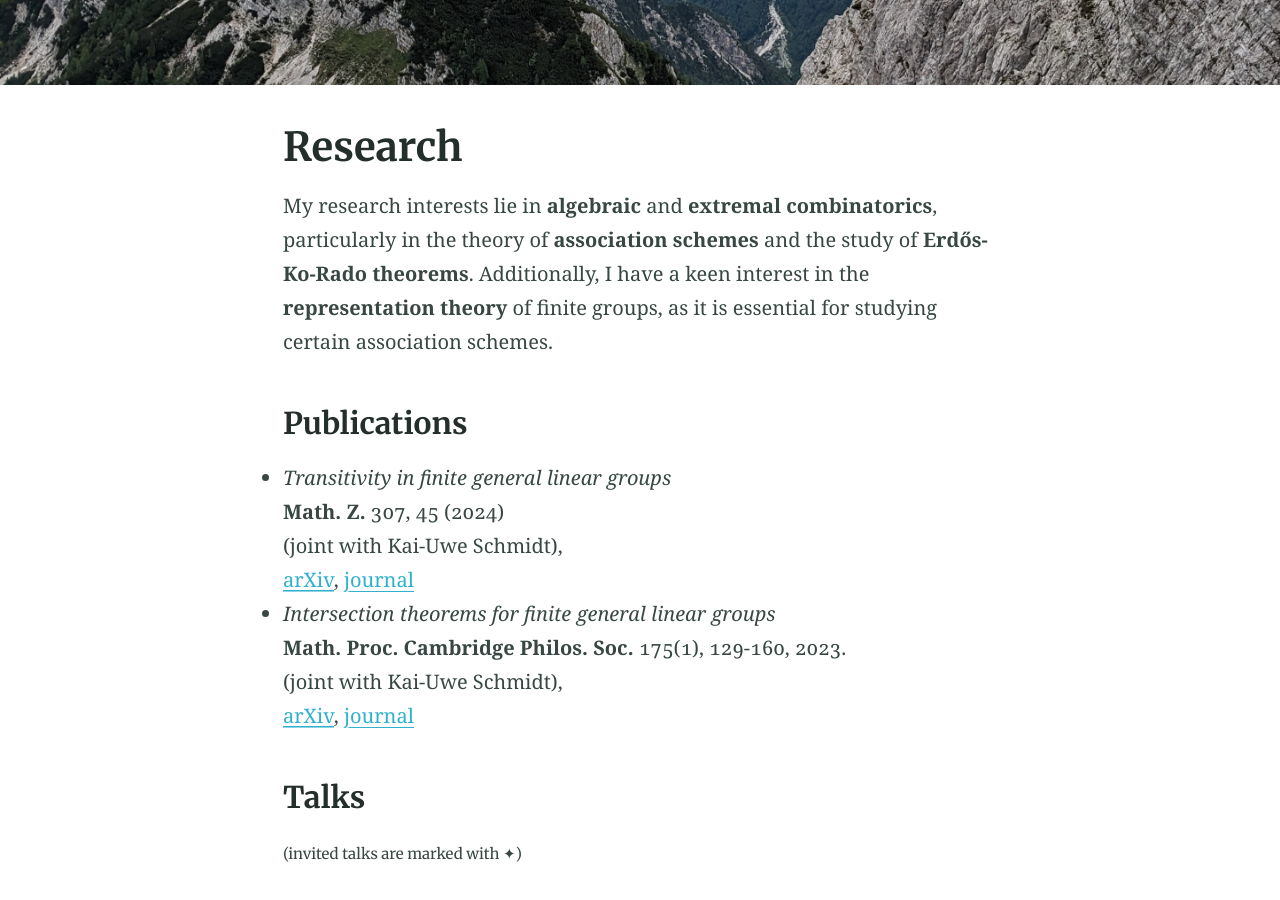
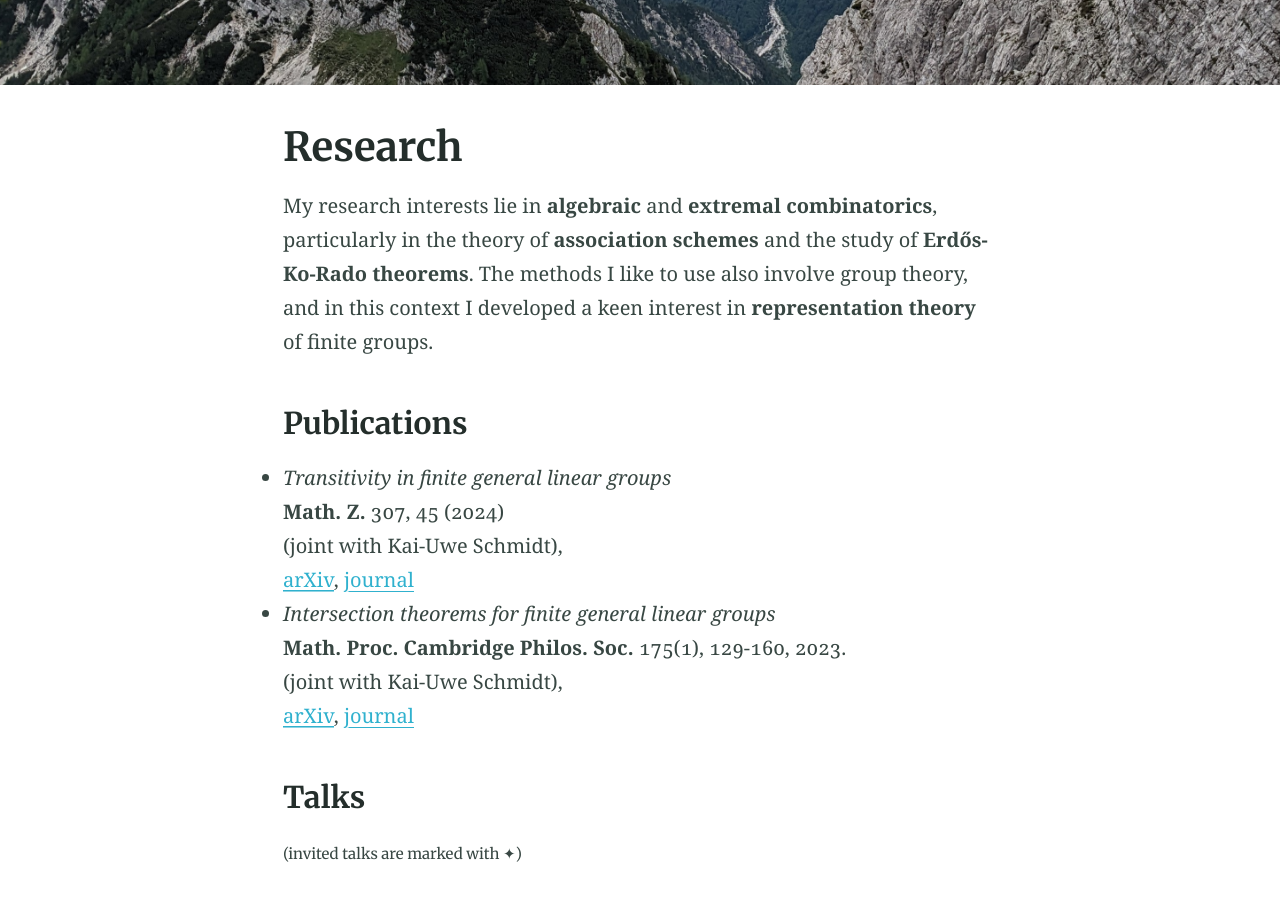
Before and after one commit to alenaernst/alenaernst.github.io, a Jekyll site: the page built from research.md, in a window 1280 px wide and 900 px high, scrolled down 305 px. Built offline with Jekyll 4.4.1, drawn with Linux system fonts in a browser that asks for light colours.

Commit message:
Update research.md

```diff
--- a/research.md
+++ b/research.md
@@ -7,7 +7,7 @@ excerpt: "research - Alena Ernst"
 aside: false
 ---
 
-My research interests lie in **algebraic** and **extremal combinatorics**, particularly in the theory of **association schemes** and the study of **Erdős-Ko-Rado theorems**. Additionally, I have a keen interest in the **representation theory** of finite groups, as it is essential for studying certain association schemes.
+My research interests lie in **algebraic** and **extremal combinatorics**, particularly in the theory of **association schemes** and the study of **Erdős-Ko-Rado theorems**. The methods I like to use also involve group theory, and in this context I developed a keen interest in **representation theory** of finite groups.
 
 <!-- My research interests lie in **combinatorics**, particularly in **extremal combinatorics**, which includes the study of **Erdős-Ko-Rado theorems**, as well as **algebraic combinatorics**. I am especially interested in algebraic combinatorics because it involves the theory of **association schemes**, also providing a framework for addressing questions in extremal combinatorics. Additionally, I have a keen interest in the **representation theory** of finite groups, as it is essential for studying certain association schemes. -->
 
```
